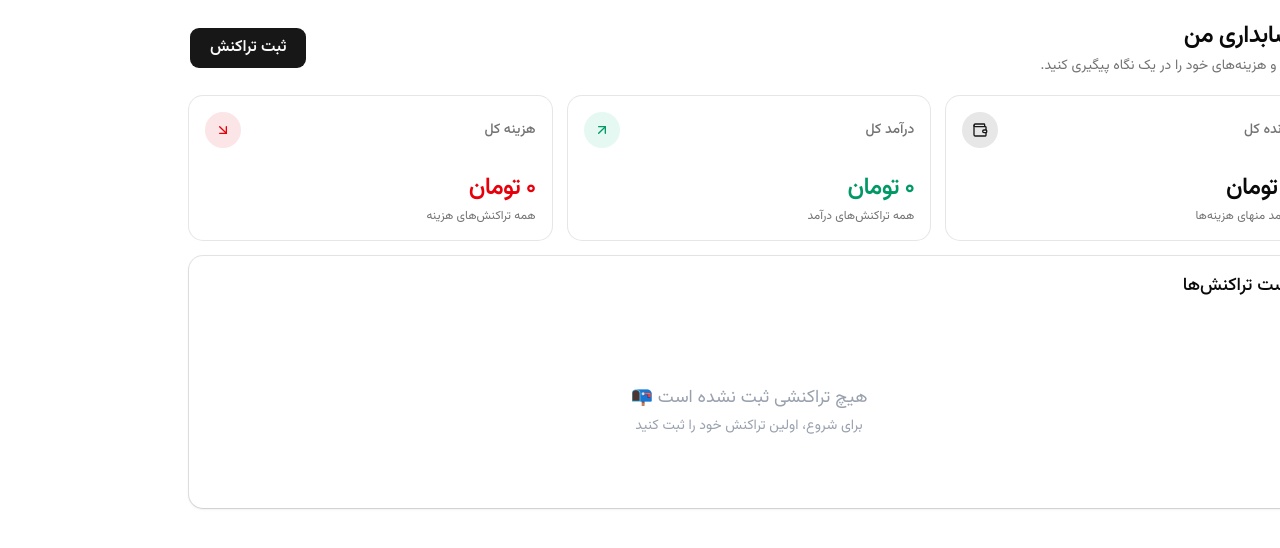
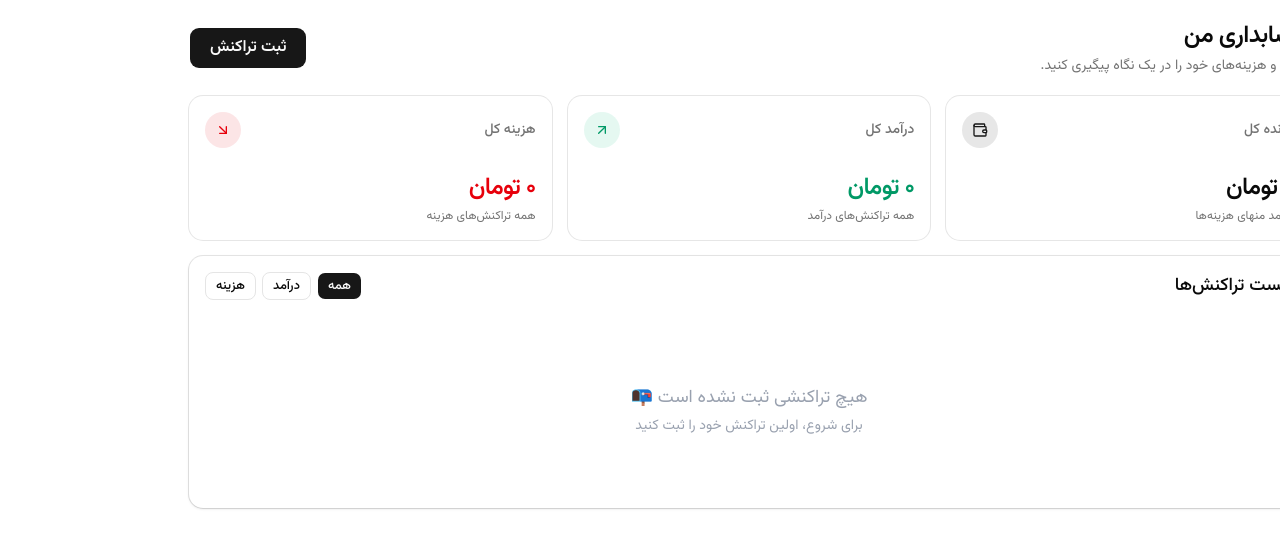
Before and after one commit to senshiDev/personal-accounting, a Next.js app: page / in a window 1280 px wide. Shown: the top 548 px of the page. Built offline with nearby package versions, Linux system fonts and the light colour scheme.

Commit message:
feat: add transaction type filter (All, Income, Expense)

```diff
--- a/components/TransactionList/TransactionList.tsx
+++ b/components/TransactionList/TransactionList.tsx
@@ -20,6 +20,7 @@ function TransactionList() {
     const [isLoading, setIsLoading] = useState(true)
     const [deleteId, setDeleteId] = useState<string | null>(null);
     const [isDialogOpen, setIsDialogOpen] = useState(false);
+    const [filterType, setFilterType] = useState<"all" | "income" | "expense">("all")
 
 
     const router = useRouter();
@@ -34,7 +35,7 @@ function TransactionList() {
       //برچسب زدایی در مرحله اخر
       .map(({ tx }) => tx) ,[transaction])
 
-
+      const filteredData = filterType === "all" ? sorted : sorted.filter(tx => tx.type === filterType)
 
 
 
@@ -98,11 +99,40 @@ function TransactionList() {
         <Container>
           <SummaryCards transactions={transaction} />
             <Card className="shadow-sm border-0 my-4">
-                <CardHeader className="pb-3 px-2">
-                    <CardTitle className=" text-lg font-vazir"> لیست تراکنش‌ها</CardTitle>
+                <CardHeader className="pb-3 px-2 sm:px-4">
+                  <div className="flex flex-col sm:flex-row items-start sm:items-center justify-between gap-3">
+                                        <CardTitle className=" text-lg font-vazir"> لیست تراکنش‌ها</CardTitle>
+                    <div className="flex items-center gap-1.5">
+                      <Button
+                        size="sm"
+                        variant={filterType === "all" ? "default" : "outline"}
+                        onClick={() => setFilterType("all")}
+                        className="cursor-pointer"
+                      >
+                        همه
+                      </Button>
+                      <Button
+                        size="sm"
+                        variant={filterType === "income" ? "default" : "outline"}
+                        onClick={() => setFilterType("income")}
+                        className="cursor-pointer"
+                      >
+                        درآمد
+                      </Button>
+                      <Button
+                        size="sm"
+                        variant={filterType === "expense" ? "default" : "outline"}
+                        onClick={() => setFilterType("expense")}
+                        className="cursor-pointer"
+                      >
+                        هزینه
+                      </Button>
+                    </div>
+                  </div>
+
                 </CardHeader>
                 <CardContent className="p-0">
-                    {sorted.length === 0 ? (
+                    {filteredData.length === 0 ? (
                         <Card className="border-0 shadow-none ring-0">
                           <CardContent className="py-10 text-center text-gray-400">
                             <p className="text-lg"> هیچ تراکنشی ثبت نشده است 📭</p>
@@ -111,10 +141,10 @@ function TransactionList() {
                     </Card>
                     ) : (
                       <ul className="divide-y divide-gray-100">
-                        {sorted.map((t) => {
+                        {filteredData.map((t) => {
                           const isIncome = t.type === "income"
                           return (
-                            <li key={t.id} className="flex items-center justify-between gap-3 px-2 md:px-4 py-3">
+                            <li key={t.id} className="flex items-center justify-between gap-3 px-2 sm:px-4 py-3">
                               {/* آیکون دایره‌ای */}
                               <div
                                 className={`flex size-9 shrink-0 items-center justify-center rounded-full ${
```
